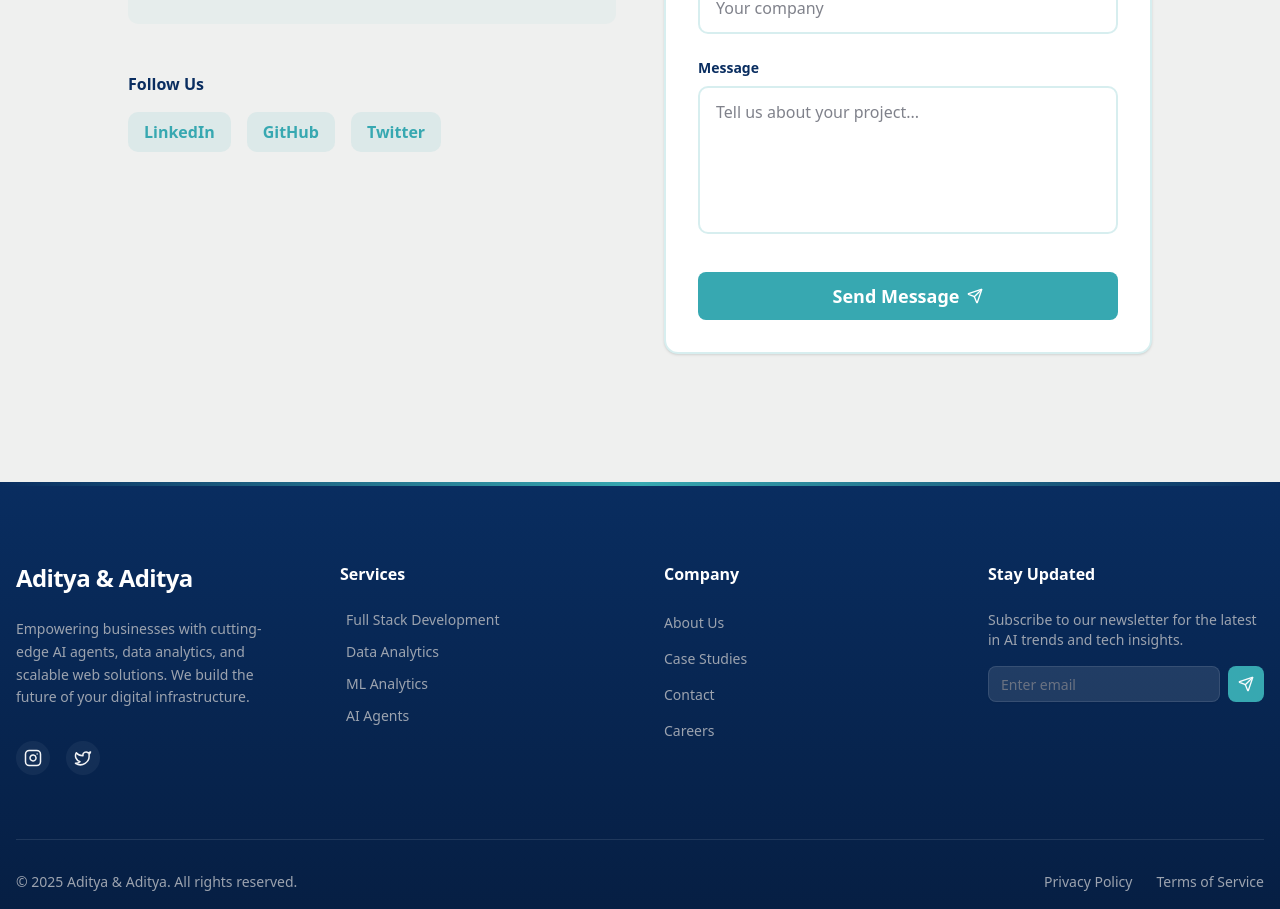
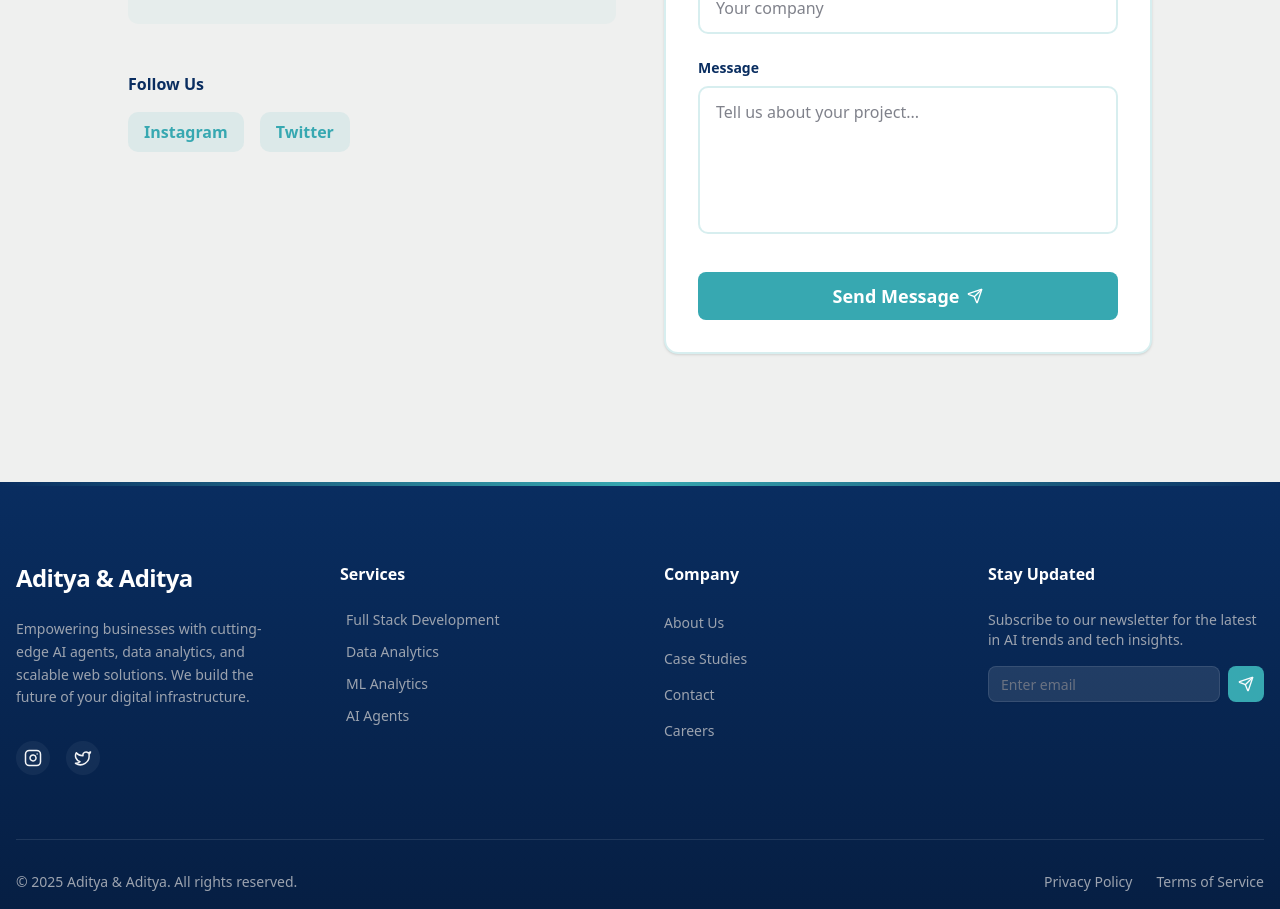
Before and after one commit to aditya-and-aditya/aditya-aditya, a Next.js app: page / in a window 1280 px wide. Shown: the part 7765-8674 px from the top of the page. Built offline with nearby package versions, Linux system fonts and the light colour scheme.

Commit message:
Update Contact.tsx

```diff
--- a/app/_components/sections/Contact.tsx
+++ b/app/_components/sections/Contact.tsx
@@ -163,9 +163,8 @@ export default function Contact() {
               </h4>
               <div className="flex gap-4">
                 {[
-                  { name: 'LinkedIn', url: 'https://linkedin.com' },
-                  { name: 'GitHub', url: 'https://github.com' },
-                  { name: 'Twitter', url: 'https://twitter.com' },
+                  { name: 'Instagram', url: 'https://www.instagram.com/aditya.and.aditya' },
+                  { name: 'Twitter', url: 'https://x.com/Aditya_n_Aditya' },
                 ].map((social) => (
                   <a
                     key={social.name}
@@ -418,4 +417,5 @@ export default function Contact() {
       </div>
     </section>
   );
+
 }
```
